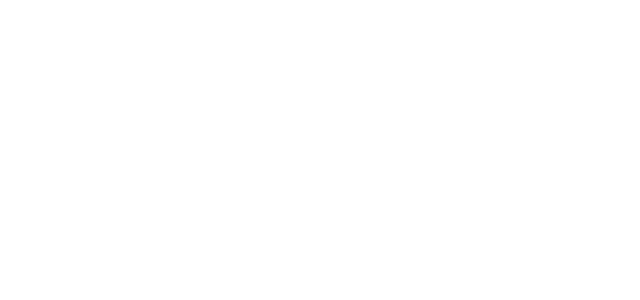
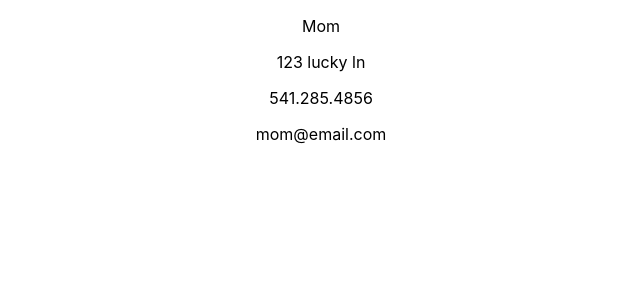
Before and after one commit to mrcollier91/roledex2.0-app, a React (Create React App) app: page /contacts/1 in a window 1280 px wide. Shown: the top 300 px of the page, without its empty margins (319-959 px from the left). Built offline with nearby package versions, Linux system fonts and the light colour scheme; data requests are answered from the project's data file.

Commit message:
individual contact fetch add display if endpoint matches

```diff
--- a/src/IndividualContact.js
+++ b/src/IndividualContact.js
@@ -1,8 +1,37 @@
+import {useEffect, useState} from "react"
+import {useParams} from "react-router-dom"
+
 
 
 function IndividualContact() {
+    const [contact, setContact] = useState(null)
+    const params = useParams()
+
+    function getContact() {
+        return fetch(`http://localhost:3004/contacts/${params.id}`)
+          .then(response => response.json())
+          .then(data => setContact(data))
+      }
+
+      useEffect(()=> {
+        getContact()
+    },[])
+
     return(
         <div>
+            {contact ?
+
+                (
+                     <div key={contact.id}>
+                     <p>{contact.name}</p>
+                     <p>{contact.address}</p>
+                     <p>{contact.phone}</p>
+                     <p>{contact.email}</p>
+                     </div>
+                )
+                : <div>Contact doesn't exist</div>
+             }
+
 
         </div>
     )
```
